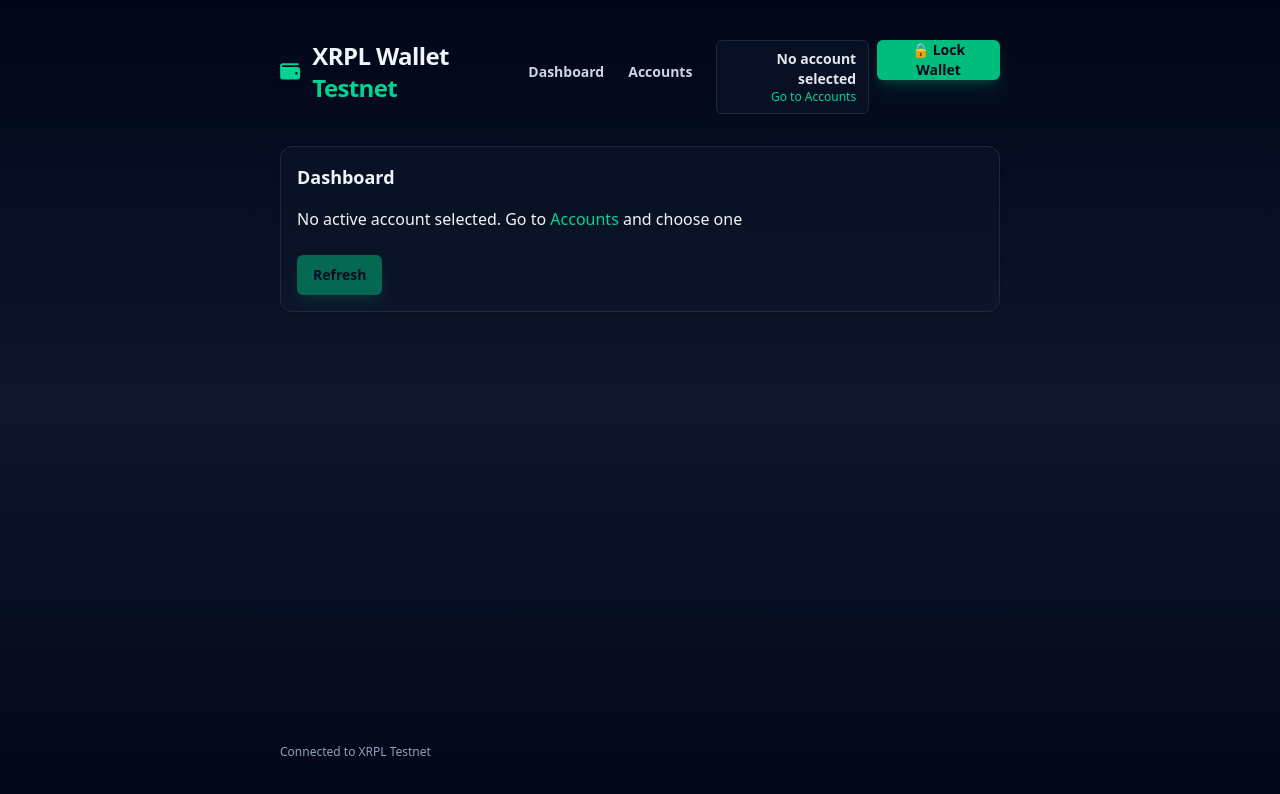
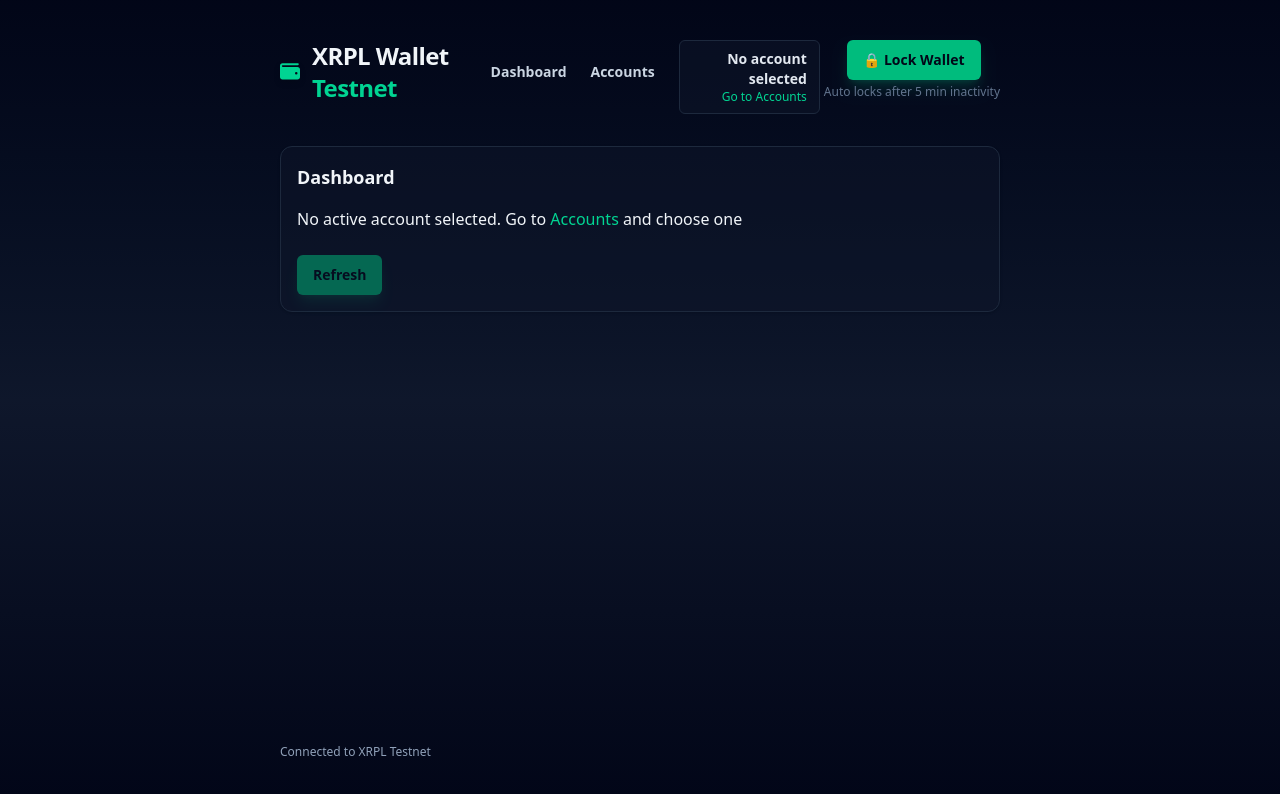
Before and after one commit to teejay327/xrpl-testwallet, a React (Vite) app: page / in a window 1280 px wide. Shown: the top 794 px of the page. Built offline with nearby package versions, Linux system fonts and the light colour scheme.

Commit message:
Added auto lock warning

```diff
--- a/src/components/Header.jsx
+++ b/src/components/Header.jsx
@@ -74,12 +74,17 @@ const Header = () => {
         )}
       </div>
 
+      <div className="flex flex-col items-center gap-1">
         <Button
           onClick={lockWallet}
           className="ml-2"
         >
           🔒 Lock Wallet
         </Button>
+        <span className="hidden whitespace-nowrap text-xs text-slate-500 sm:inline ml-1">
+          Auto locks after 5 min inactivity
+        </span>
+      </div>
     </header>
   );
 }
--- a/src/context/LockContext.jsx
+++ b/src/context/LockContext.jsx
@@ -8,6 +8,7 @@ const STORAGE_KEYS = {
   passwordHash: "walletPasswordHash"
 };
 
+// Lock the wallet after 5 minutes of inactivity
 const AUTO_LOCK_MS = 5 * 60 * 1000;
 
 const bytesToBase64 = (bytes) => {
```
Lines whose indentation alone changed are shown as unchanged.
